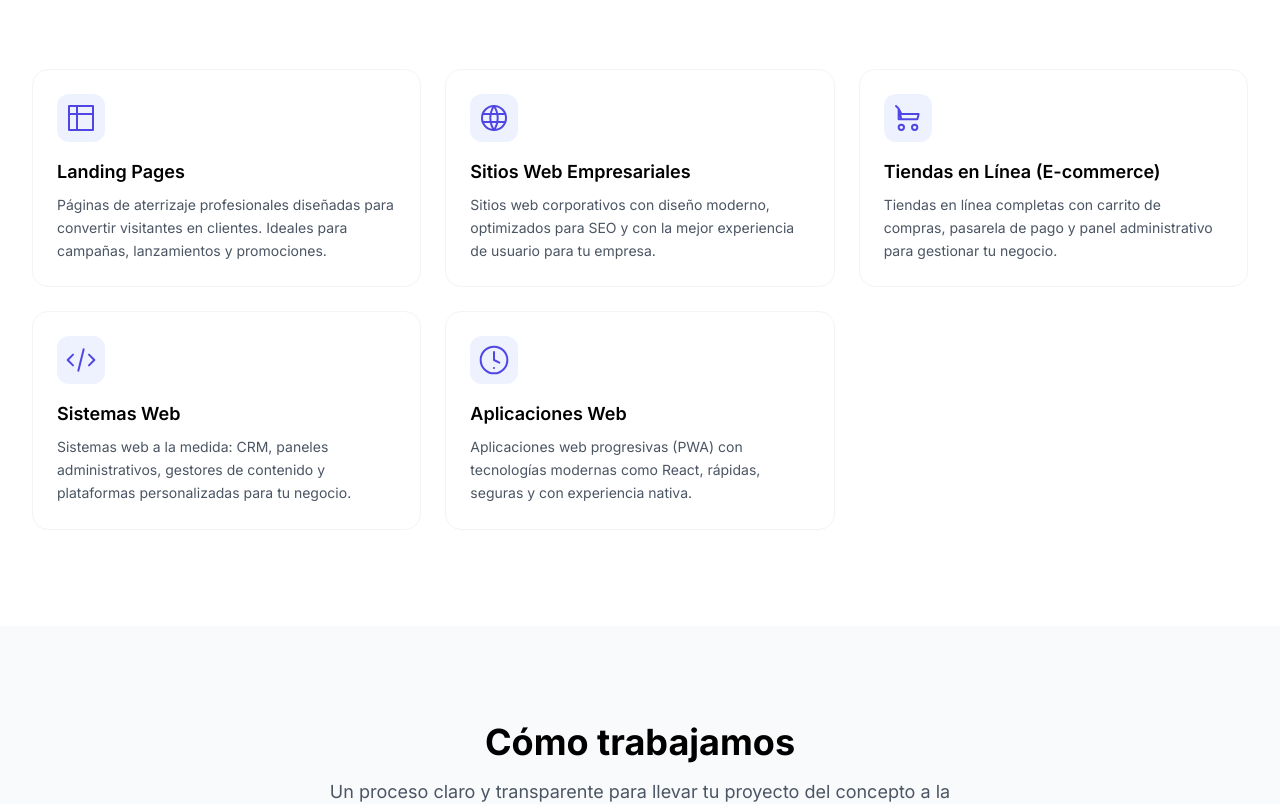
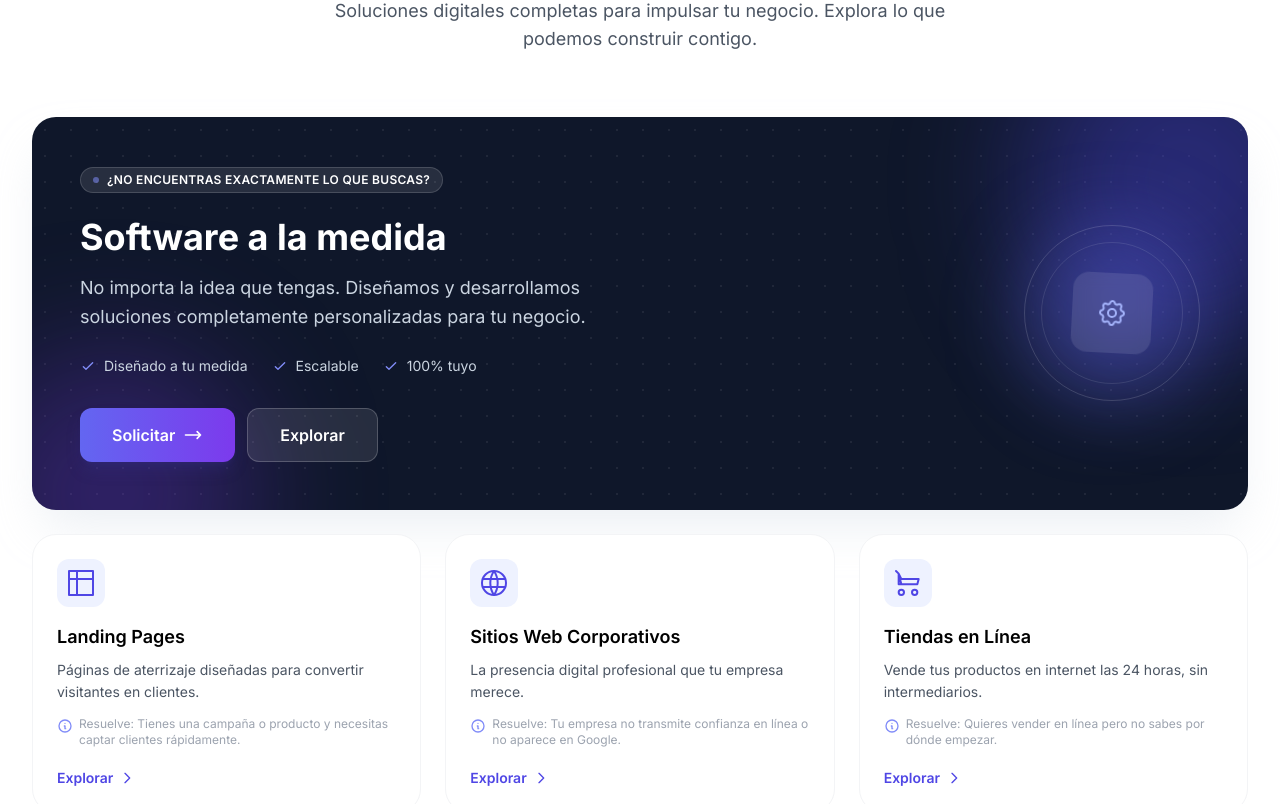
Before and after one commit to uxueadrian/lumma, a React (Vite) app: page / in a window 1280 px wide. Shown: the part 1003-1807 px from the top of the page. Built offline with nearby package versions, Linux system fonts and the light colour scheme; no server answers.

Commit message:
feat: redesign services section with featured card and interactive grid

```diff
--- a/src/components/Services.jsx
+++ b/src/components/Services.jsx
@@ -1,88 +1,137 @@
-const services = [
-  {
-    title: 'Landing Pages',
-    description:
-      'Páginas de aterrizaje profesionales diseñadas para convertir visitantes en clientes. Ideales para campañas, lanzamientos y promociones.',
-    icon: (
-      <svg className="w-8 h-8" fill="none" stroke="currentColor" viewBox="0 0 24 24">
-        <path strokeLinecap="round" strokeLinejoin="round" strokeWidth={1.5} d="M3 3h18v18H3V3z" />
-        <path strokeLinecap="round" strokeLinejoin="round" strokeWidth={1.5} d="M3 9h18" />
-        <path strokeLinecap="round" strokeLinejoin="round" strokeWidth={1.5} d="M9 3v18" />
-      </svg>
-    ),
-  },
-  {
-    title: 'Sitios Web Empresariales',
-    description:
-      'Sitios web corporativos con diseño moderno, optimizados para SEO y con la mejor experiencia de usuario para tu empresa.',
-    icon: (
-      <svg className="w-8 h-8" fill="none" stroke="currentColor" viewBox="0 0 24 24">
-        <path strokeLinecap="round" strokeLinejoin="round" strokeWidth={1.5} d="M21 12a9 9 0 11-18 0 9 9 0 0118 0z" />
-        <path strokeLinecap="round" strokeLinejoin="round" strokeWidth={1.5} d="M3.6 9h16.8M3.6 15h16.8" />
-        <path strokeLinecap="round" strokeLinejoin="round" strokeWidth={1.5} d="M12 3a16 16 0 010 18 16 16 0 010-18z" />
-      </svg>
-    ),
-  },
-  {
-    title: 'Tiendas en Línea (E-commerce)',
-    description:
-      'Tiendas en línea completas con carrito de compras, pasarela de pago y panel administrativo para gestionar tu negocio.',
-    icon: (
-      <svg className="w-8 h-8" fill="none" stroke="currentColor" viewBox="0 0 24 24">
-        <path strokeLinecap="round" strokeLinejoin="round" strokeWidth={1.5} d="M3 3l2 2m0 0l2 8m-2 0h14l1-4H7L5 5z" />
-        <path strokeLinecap="round" strokeLinejoin="round" strokeWidth={1.5} d="M7 21a2 2 0 100-4 2 2 0 000 4zM17 21a2 2 0 100-4 2 2 0 000 4z" />
-      </svg>
-    ),
-  },
-  {
-    title: 'Sistemas Web',
-    description:
-      'Sistemas web a la medida: CRM, paneles administrativos, gestores de contenido y plataformas personalizadas para tu negocio.',
-    icon: (
-      <svg className="w-8 h-8" fill="none" stroke="currentColor" viewBox="0 0 24 24">
-        <path strokeLinecap="round" strokeLinejoin="round" strokeWidth={1.5} d="M10 20l4-16m4 4l4 4-4 4M6 16l-4-4 4-4" />
-      </svg>
-    ),
-  },
-  {
-    title: 'Aplicaciones Web',
-    description:
-      'Aplicaciones web progresivas (PWA) con tecnologías modernas como React, rápidas, seguras y con experiencia nativa.',
-    icon: (
-      <svg className="w-8 h-8" fill="none" stroke="currentColor" viewBox="0 0 24 24">
-        <path strokeLinecap="round" strokeLinejoin="round" strokeWidth={1.5} d="M12 18h.01M12 2a10 10 0 100 20 10 10 0 000-20z" />
-        <path strokeLinecap="round" strokeLinejoin="round" strokeWidth={1.5} d="M12 6v6l4 2" />
-      </svg>
-    ),
-  },
-]
+import { useState } from 'react'
+import { featuredService, regularServices } from '../config/services'
+import ServiceModal from './ServiceModal'
+import { requestService } from '../services/requestService'
 
 export default function Services() {
+  const [selectedService, setSelectedService] = useState(null)
+
   return (
     <section id="services" className="py-24 bg-white dark:bg-slate-900">
       <div className="max-w-7xl mx-auto px-4 sm:px-6 lg:px-8">
         <div className="text-center mb-16">
-          <h2 className="text-3xl sm:text-4xl font-bold text-dark dark:text-white mb-4">Nuestros servicios</h2>
+          <span className="inline-flex items-center gap-2 px-4 py-1.5 bg-thalex-100 dark:bg-thalex-900/50 text-thalex-700 dark:text-thalex-300 rounded-full text-sm font-medium mb-4">
+            <svg className="w-4 h-4" fill="none" stroke="currentColor" viewBox="0 0 24 24">
+              <path strokeLinecap="round" strokeLinejoin="round" strokeWidth={2} d="M13 10V3L4 14h7v7l9-11h-7z" />
+            </svg>
+            Servicios
+          </span>
+          <h2 className="text-3xl sm:text-4xl font-bold text-dark dark:text-white mb-4">
+            Nuestros servicios
+          </h2>
           <p className="text-gray-600 dark:text-slate-400 max-w-2xl mx-auto text-lg">
-            Ofrecemos soluciones digitales completas para impulsar tu negocio en el mundo online
+            Soluciones digitales completas para impulsar tu negocio. Explora lo que podemos
+            construir contigo.
           </p>
         </div>
 
-        <div className="grid sm:grid-cols-2 lg:grid-cols-3 gap-6">
-          {services.map((service) => (
+        <div className="space-y-6">
+          <div className="relative overflow-hidden rounded-3xl bg-slate-900 dark:bg-slate-950 text-white p-8 sm:p-12 shadow-2xl shadow-slate-300/40 dark:shadow-thalex-900/30">
             <div
-              key={service.title}
-              className="group p-6 rounded-2xl border border-gray-100 dark:border-slate-700 hover:border-thalex-200 dark:hover:border-thalex-700 hover:shadow-lg hover:shadow-thalex-50 dark:hover:shadow-thalex-900/20 bg-white dark:bg-slate-800 transition-all"
-            >
-              <div className="w-12 h-12 rounded-xl bg-thalex-50 dark:bg-thalex-900/50 text-thalex-600 dark:text-thalex-400 flex items-center justify-center mb-4 group-hover:bg-thalex-100 dark:group-hover:bg-thalex-900/70 transition-colors">
-                {service.icon}
+              className="absolute inset-0"
+              style={{
+                backgroundImage:
+                  'radial-gradient(circle, rgba(255,255,255,0.07) 1px, transparent 1px)',
+                backgroundSize: '26px 26px',
+              }}
+            />
+            <div className="absolute -top-24 -right-24 w-80 h-80 bg-thalex-600/40 blur-3xl rounded-full" />
+            <div className="absolute -bottom-32 -left-16 w-72 h-72 bg-violet-600/30 blur-3xl rounded-full" />
+
+            <div className="relative flex flex-col md:flex-row md:items-center gap-10">
+              <div className="flex-1">
+                <span className="inline-flex items-center gap-2 bg-white/10 border border-white/15 px-3 py-1 rounded-full text-xs font-semibold tracking-wide uppercase mb-6">
+                  <span className="w-1.5 h-1.5 bg-thalex-400 rounded-full animate-pulse" />
+                  {featuredService.tagline}
+                </span>
+                <h3 className="text-3xl sm:text-4xl font-bold mb-4">
+                  {featuredService.name}
+                </h3>
+                <p className="text-slate-300 text-lg leading-relaxed mb-6 max-w-xl">
+                  {featuredService.short}
+                </p>
+
+                <div className="flex flex-wrap gap-x-6 gap-y-2 text-sm text-slate-300 mb-8">
+                  {['Diseñado a tu medida', 'Escalable', '100% tuyo'].map((item) => (
+                    <span key={item} className="inline-flex items-center gap-2">
+                      <svg className="w-4 h-4 text-thalex-400" fill="none" stroke="currentColor" viewBox="0 0 24 24">
+                        <path strokeLinecap="round" strokeLinejoin="round" strokeWidth={2} d="M5 13l4 4L19 7" />
+                      </svg>
+                      {item}
+                    </span>
+                  ))}
+                </div>
+
+                <div className="flex flex-col sm:flex-row gap-3">
+                  <button
+                    onClick={() => requestService(featuredService.id)}
+                    className="inline-flex items-center justify-center gap-2 bg-gradient-to-r from-thalex-500 to-violet-600 hover:from-thalex-600 hover:to-violet-700 text-white px-8 py-3.5 rounded-xl font-semibold transition-all shadow-lg shadow-thalex-900/40 hover:shadow-xl hover:-translate-y-0.5"
+                  >
+                    Solicitar
+                    <svg className="w-5 h-5" fill="none" stroke="currentColor" viewBox="0 0 24 24">
+                      <path strokeLinecap="round" strokeLinejoin="round" strokeWidth={2} d="M17 8l4 4m0 0l-4 4m4-4H3" />
+                    </svg>
+                  </button>
+                  <button
+                    onClick={() => setSelectedService(featuredService)}
+                    className="inline-flex items-center justify-center gap-2 bg-white/10 hover:bg-white/20 border border-white/20 text-white px-8 py-3.5 rounded-xl font-semibold transition-colors"
+                  >
+                    Explorar
+                  </button>
+                </div>
               </div>
-              <h3 className="text-lg font-semibold text-dark dark:text-white mb-2">{service.title}</h3>
-              <p className="text-gray-600 dark:text-slate-400 text-sm leading-relaxed">{service.description}</p>
+
+              <div className="hidden md:flex items-center justify-center shrink-0">
+                <div className="relative">
+                  <div className="absolute inset-0 bg-thalex-500/40 blur-2xl rounded-full" />
+                  <div className="relative w-44 h-44 rounded-full border border-white/15 flex items-center justify-center">
+                    <div className="absolute inset-4 rounded-full border border-white/10" />
+                    <div className="w-20 h-20 rounded-2xl bg-white/10 backdrop-blur flex items-center justify-center text-thalex-300 rotate-3">
+                      {featuredService.icon}
+                    </div>
+                  </div>
+                </div>
+              </div>
             </div>
-          ))}
+          </div>
+
+          <div className="grid sm:grid-cols-2 lg:grid-cols-3 gap-6">
+            {regularServices.map((service) => (
+              <div
+                key={service.id}
+                onClick={() => setSelectedService(service)}
+                className="group relative flex flex-col p-6 rounded-3xl border border-gray-100 dark:border-slate-700 bg-white dark:bg-slate-800 hover:border-thalex-300 dark:hover:border-thalex-600 hover:shadow-xl hover:shadow-thalex-100 dark:hover:shadow-thalex-900/30 hover:-translate-y-1.5 transition-all duration-300 cursor-pointer"
+              >
+                <div className="w-12 h-12 rounded-xl bg-thalex-50 dark:bg-thalex-900/50 text-thalex-600 dark:text-thalex-400 flex items-center justify-center mb-4 group-hover:bg-gradient-to-br group-hover:from-thalex-500 group-hover:to-violet-600 group-hover:text-white transition-all duration-300">
+                  {service.icon}
+                </div>
+                <h3 className="text-lg font-semibold text-dark dark:text-white mb-2">
+                  {service.name}
+                </h3>
+                <p className="text-gray-600 dark:text-slate-400 text-sm leading-relaxed mb-3">
+                  {service.short}
+                </p>
+                <p className="text-xs text-gray-400 dark:text-slate-500 mb-5 inline-flex items-start gap-1.5">
+                  <svg className="w-4 h-4 text-thalex-400 shrink-0 mt-0.5" fill="none" stroke="currentColor" viewBox="0 0 24 24">
+                    <path strokeLinecap="round" strokeLinejoin="round" strokeWidth={2} d="M13 16h-1v-4h-1m1-4h.01M21 12a9 9 0 11-18 0 9 9 0 0118 0z" />
+                  </svg>
+                  Resuelve: {service.problem}
+                </p>
+                <span className="mt-auto inline-flex items-center gap-1.5 text-thalex-600 dark:text-thalex-400 font-semibold text-sm group-hover:gap-2.5 transition-all">
+                  Explorar
+                  <svg className="w-4 h-4" fill="none" stroke="currentColor" viewBox="0 0 24 24">
+                    <path strokeLinecap="round" strokeLinejoin="round" strokeWidth={2} d="M9 5l7 7-7 7" />
+                  </svg>
+                </span>
+              </div>
+            ))}
+          </div>
         </div>
       </div>
+
+      {selectedService && (
+        <ServiceModal service={selectedService} onClose={() => setSelectedService(null)} />
+      )}
     </section>
   )
 }
```
